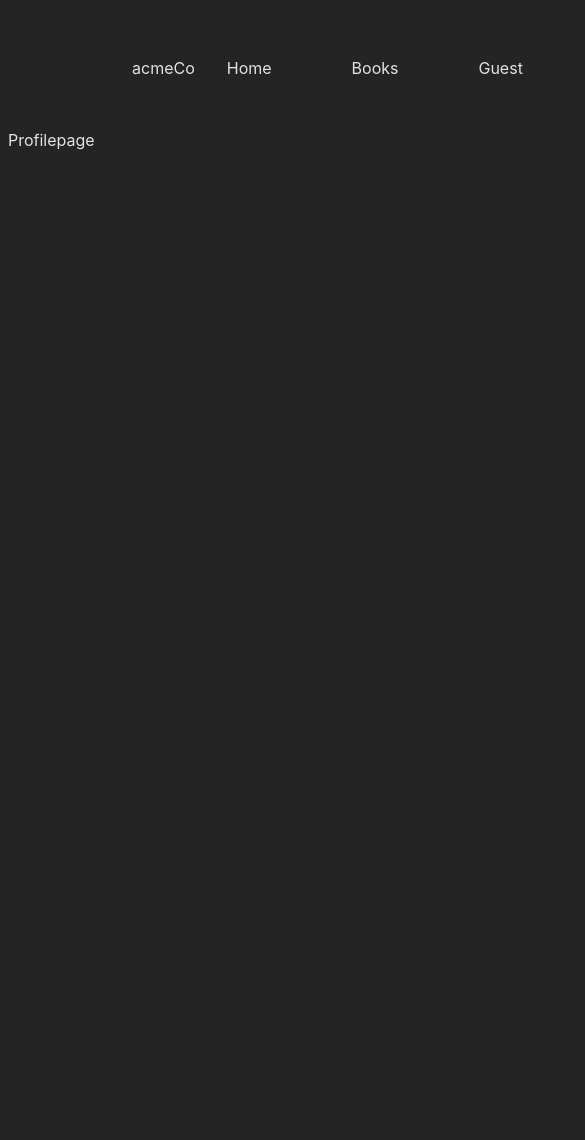
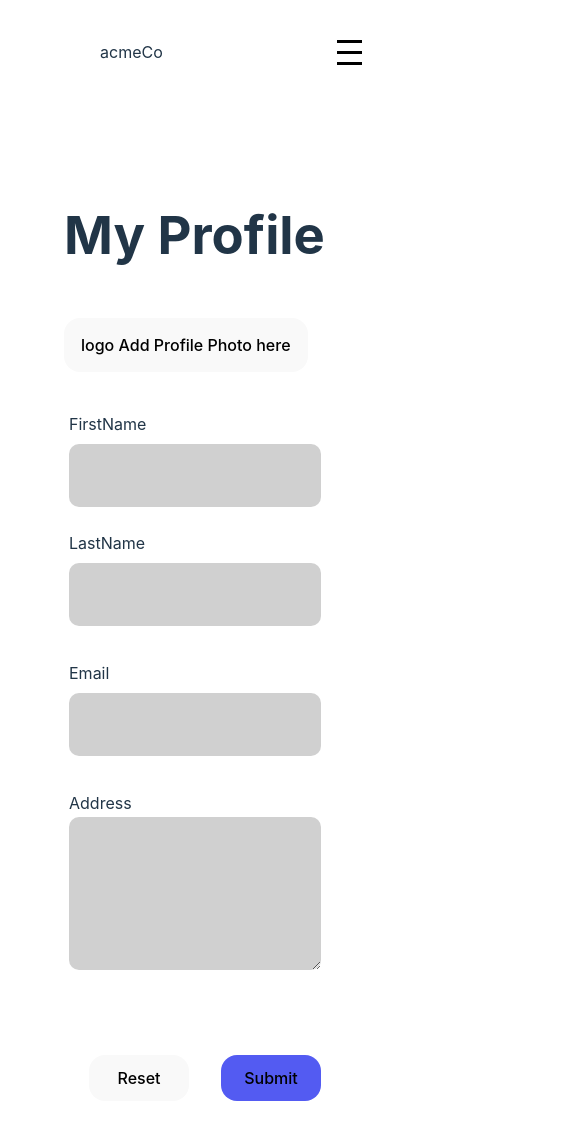
Before and after one commit to Foxhog-x/acmeCo, a React (Vite) app in the folder app/: page / in a window 390 px wide. Shown: the top 1140 px of the page, 585 px wide, since content can reach past the window. Before the commit the page ends 844 px from the top, so only its background shows below. Built offline with nearby package versions, Linux system fonts and the light colour scheme.

Commit message:
created profile page

```diff
--- a/app/src/index.css
+++ b/app/src/index.css
@@ -12,3 +12,50 @@
   -webkit-font-smoothing: antialiased;
   -moz-osx-font-smoothing: grayscale;
 }
+
+a {
+  font-weight: 500;
+  color: #646cff;
+  text-decoration: inherit;
+}
+a:hover {
+  color: #535bf2;
+}
+
+
+h1 {
+  font-size: 3.2em;
+  line-height: 1.1;
+}
+
+button {
+  border-radius: 8px;
+  border: 1px solid transparent;
+  padding: 0.6em 1.2em;
+  font-size: 1em;
+  font-weight: 500;
+  font-family: inherit;
+  background-color: #1a1a1a;
+  cursor: pointer;
+  transition: border-color 0.25s;
+}
+button:hover {
+  border-color: #646cff;
+}
+button:focus,
+button:focus-visible {
+  outline: 4px auto -webkit-focus-ring-color;
+}
+
+@media (prefers-color-scheme: light) {
+  :root {
+    color: #213547;
+    background-color: #ffffff;
+  }
+  a:hover {
+    color: #747bff;
+  }
+  button {
+    background-color: #f9f9f9;
+  }
+}
--- a/app/src/layout/Header.module.css
+++ b/app/src/layout/Header.module.css
@@ -1,16 +1,60 @@
-.navbar_container{
+.navbar_container {
     padding: 2rem;
     display: flex;
     justify-content: space-between;
+    align-items: center;
 }
 
-.logo{
+.logo {
     padding: 1rem;
     margin-left: 2rem;
 }
-.navlinks{
+
+.navlinks {
     padding: 1rem;
     display: flex;
     gap: 5rem;
     list-style-type: none;
 }
+
+.hamburger {
+    display: none;
+    flex-direction: column;
+    cursor: pointer;
+}
+
+.hamburger div {
+    width: 25px;
+    height: 3px;
+    background-color: black;
+    margin: 4px;
+}
+
+
+@media (max-width: 768px) {
+    .navlinks {
+        display: none;
+        flex-direction: column;
+        width: 100%;
+        position: absolute;
+        top: 60px;
+        left: 0;
+        background-color: white;
+    }
+
+    .navlinks.active {
+        display: flex;
+    }
+
+    .hamburger {
+        display: flex;
+    }
+
+    .navbar_container {
+        padding: 1rem;
+    }
+
+    .logo {
+        margin-left: 1rem;
+    }
+}
--- a/app/src/layout/Header.tsx
+++ b/app/src/layout/Header.tsx
@@ -1,5 +1,13 @@
+import { useState } from "react";
 import styles from "./Header.module.css";
+
 export const Header = () => {
+  const [isOpen, setIsOpen] = useState(false);
+
+  const toggleMenu = () => {
+    setIsOpen(!isOpen);
+  };
+
   return (
     <>
       <header>
@@ -7,7 +15,7 @@ export const Header = () => {
           <div className={styles.logo}>
             <span style={{ marginLeft: "44px" }}>acmeCo</span>
           </div>
-          <div className={styles.navlinks}>
+          <div className={`${styles.navlinks} ${isOpen ? styles.active : ""}`}>
             <li>Home</li>
             <li>Books</li>
             <li>Guest</li>
@@ -15,6 +23,11 @@ export const Header = () => {
             <li>Services</li>
             <span>Logo</span>
           </div>
+          <div className={styles.hamburger} onClick={toggleMenu}>
+            <div></div>
+            <div></div>
+            <div></div>
+          </div>
         </div>
       </header>
     </>
--- a/app/src/pages/profilepage/Profile.module.css
+++ b/app/src/pages/profilepage/Profile.module.css
@@ -0,0 +1,81 @@
+.profile_container{
+    padding: 3.5rem;
+    max-width: 1280px;
+    margin: auto;
+    min-height: 80vh;
+}
+
+
+.profile_heading{
+    font-size: 35px;
+}
+
+.fields{
+    display: flex;
+    /* gap: 6rem; */
+    justify-content: flex-start;
+    gap: 1.5rem;
+    max-width: 525px;
+}
+
+
+.fields input{
+    min-width: 218px;
+}
+.label_filed{
+display: flex;
+flex-direction: column;
+gap: 8px;
+}
+
+
+@media (max-width: 768px) {
+    .fields{
+        display: flex;
+        flex-direction: column;
+    }
+    .fields input{
+        min-width: auto;
+        max-width: 768px;
+    }
+    .label_email input{
+        max-width: 768px;
+    }
+}
+.label_email{
+    display: flex;
+    flex-direction: column;
+    gap: 8px;
+}
+
+
+
+.label_email input{
+    max-width: 510px;
+}
+
+
+
+
+
+.address{
+    display: flex;
+    flex-direction: column;
+    gap: 2px;
+
+}
+
+.submit_container{
+    display: flex;
+    justify-content: flex-end;
+
+    gap: 2rem;
+    margin-top: 50px;
+}
+
+input, textarea{
+    border-radius: 10px;
+    padding: 1.5rem;
+    border: none;
+    background-color: #d0d0d0;
+}
--- a/app/src/pages/profilepage/Profilepage.tsx
+++ b/app/src/pages/profilepage/Profilepage.tsx
@@ -1,3 +1,79 @@
+import styles from "./Profile.module.css";
+import PhotoCameraIcon from "@mui/icons-material/PhotoCamera";
 export const Profilepage = () => {
-  return <div>Profilepage</div>;
+  return (
+    <>
+      <div className={styles.profile_container}>
+        <div className={styles.profile_heading}>
+          <h2>My Profile</h2>
+        </div>
+        <div style={{ marginBottom: 35 }}>
+          <button
+            style={{
+              padding: "1rem",
+              maxWidth: 275,
+              minWidth: 100,
+              borderRadius: "1rem",
+            }}
+          >
+            <span>logo</span> Add Profile Photo here
+          </button>
+        </div>
+
+        <form
+          style={{
+            display: "flex",
+            flexDirection: "column",
+            gap: 35,
+            padding: 5,
+          }}
+        >
+          <div className={styles.fields}>
+            <div className={styles.label_filed}>
+              <label htmlFor="">FirstName</label>
+              <input type="text" name="firstName" />
+            </div>
+            <div className={styles.label_filed}>
+              <label htmlFor="">LastName</label>
+              <input type="text" name="lastName" />
+            </div>
+          </div>
+          <div className={styles.label_email}>
+            <label>Email</label>
+            <input type="text" name="email" />
+          </div>
+          <div className={styles.address}>
+            <label>Address</label>
+            <textarea
+              style={{ maxWidth: 510 }}
+              name="address"
+              rows={7}
+            ></textarea>
+          </div>
+          <div className={styles.submit_container}>
+            <button
+              style={{
+                padding: 12,
+                minWidth: 100,
+                borderRadius: "1rem",
+              }}
+            >
+              Reset
+            </button>
+            <button
+              style={{
+                padding: 12,
+                minWidth: 100,
+                borderRadius: "1rem",
+                backgroundColor: "#535bf2",
+              }}
+              type="submit"
+            >
+              Submit
+            </button>
+          </div>
+        </form>
+      </div>
+    </>
+  );
 };
```
